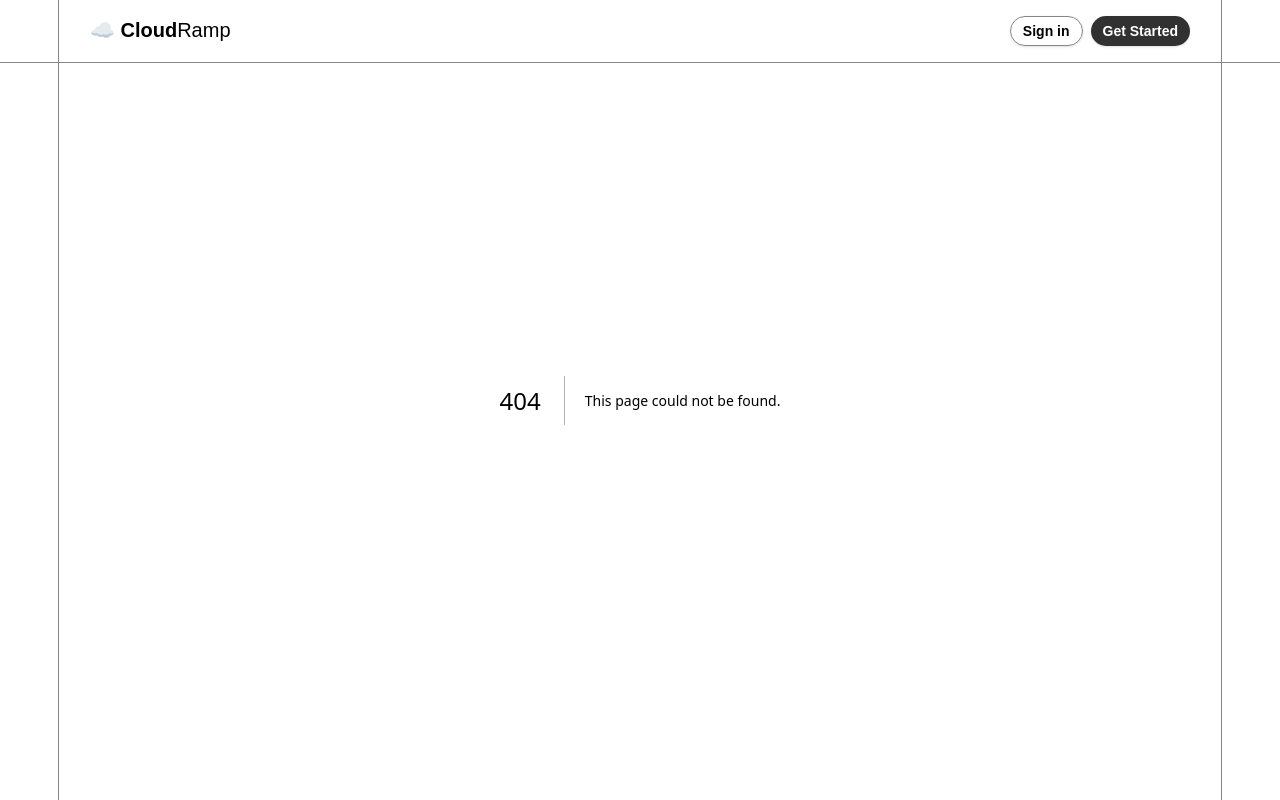
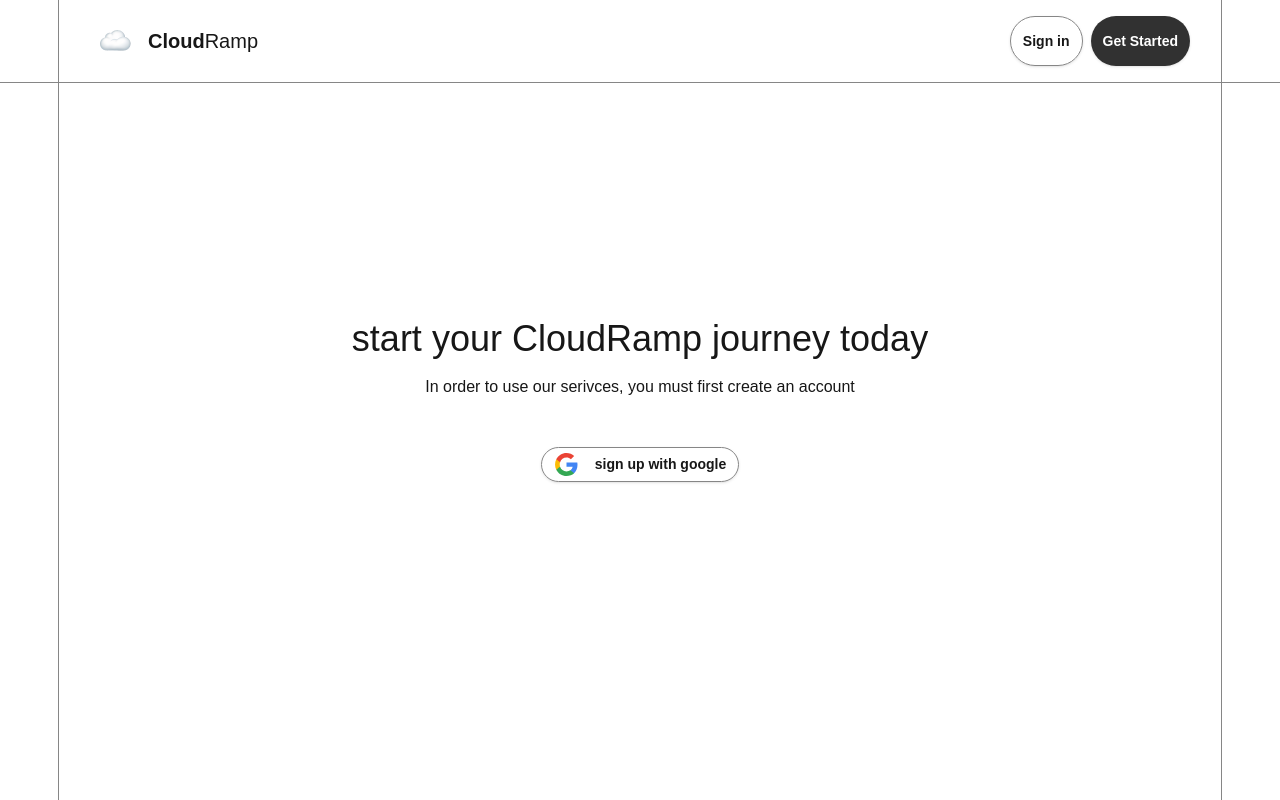
Before and after one commit to Cloud-RAMP/cloud-ramp-frontend, a Next.js app: page /signup in a window 1280 px wide. Before the commit this address had no page. Built offline with nearby package versions, Linux system fonts and the light colour scheme.

Commit message:
feat: add signup page

```diff
--- a/app/layout.tsx
+++ b/app/layout.tsx
@@ -26,9 +26,9 @@
 }>) {
     return (
         <html lang="en">
-            <link rel="icon" href="https://avatars.githubusercontent.com/u/260287700?s=200&v=4" />
+            <link rel="icon" href="/logo.png" />
             <body className={`${geistSans.variable} ${geistMono.variable} antialiased`}>
-                    <div className="w-[calc(var(--capped-width)+4rem)] h-screen fixed border-x border-outline left-1/2 -translate-x-1/2"></div>
+                    <div className="w-[calc(var(--capped-width)+4rem)] h-screen fixed border-x border-outline left-1/2 -translate-x-1/2 z-[-1]"></div>
                     <Header />
                     <div className="max-w-capped-width mx-auto font-geist-sans">
                         {children}
--- /dev/null
+++ b/app/signup/page.tsx
@@ -0,0 +1,29 @@
+import Button from "@/components/Button";
+import Body from "@/components/text/Body";
+import HStack from "@/components/layout/HStack";
+import VStack from "@/components/layout/VStack";
+import Heading from "@/components/text/Heading";
+import Image from "next/image";
+
+export default function Signup() {
+    return (
+        <VStack className="justify-center h-screen" gap="gap-12">
+            <VStack>
+                <Heading>
+                    start your CloudRamp journey today
+                </Heading>
+                <Body>
+                    In order to use our serivces, you must first create an account
+                </Body>
+            </VStack>
+            <Button>
+                <HStack>
+                <Image src="/google_logo.svg" alt="Google logo" width={25} height={25} />
+                <div>
+                sign up with google
+                </div>
+                </HStack>
+            </Button>
+        </VStack>
+    )
+}
--- a/components/Button.tsx
+++ b/components/Button.tsx
@@ -1,15 +1,15 @@
 type ButtonProps = {
-    label: string;
+    children: React.ReactNode;
     color?: "light" | "dark";
     onClick?: () => void;
 };
 
-export default function Button({ label, color = "light", onClick }: ButtonProps) {
-       let buttonClass = "px-3 py-1 border rounded-full shadow-sm cursor-pointer font-semibold text-sm antialiased";
+export default function Button({ children, color = "light", onClick }: ButtonProps) {
+    let buttonClass = "px-3 py-1 border rounded-full shadow-sm cursor-pointer font-semibold text-sm antialiased select-none";
     if (color == "dark") {
-        buttonClass += " bg-dark text-white border-none"
+        buttonClass += " bg-dark text-white border-none";
     } else {
-        buttonClass += " border-outline"
+        buttonClass += " border-outline";
     }
 
     return (
@@ -17,7 +17,7 @@
             onClick={onClick}
             className={buttonClass}
         >
-            {label}
+            {children}
         </button>
     );
 }
--- a/components/Header.tsx
+++ b/components/Header.tsx
@@ -1,19 +1,25 @@
 import Image from "next/image";
 import Button from "./Button";
+import HStack from "./layout/HStack";
+import Link from "next/link";
 
 export default function Header() {
     return (
         <div className="w-full border-b border-outline py-4 px-12 fixed font-sans">
             <div className="max-w-capped-width flex justify-center mx-auto">
-            <div className="font-bold text-xl">
-                {/* <Image src="https://avatars.githubusercontent.com/u/260287700?s=400&u=9f28e6bc1265c5180dd2fa195850b32a8b167058&v=4" alt="logo" width="50" height="50" /> */}
-                ☁️ Cloud
-                <span className="font-normal">Ramp</span>
-            </div>
+            <Link href="/">
+                <HStack className="font-bold text-xl" gap="gap-2">
+                    <Image src="/logo.png" alt="logo" width="50" height="50" />
+                    <span>
+                        Cloud
+                        <span className="font-normal">Ramp</span>
+                    </span>
+                </HStack>
+            </Link>
             <div className="flex-1 flex justify-evenly"></div>
             <div className="flex gap-2">
-                <Button label="Sign in" />
-                <Button label="Get Started" color="dark" />
+                <Button children="Sign in" />
+                <Button children="Get Started" color="dark" />
             </div>
             </div>
         </div>
--- a/components/layout/HStack.tsx
+++ b/components/layout/HStack.tsx
@@ -2,15 +2,24 @@
   children: React.ReactNode;
   className?: string;
   gap?: string;
+  align?: "left" | "center" | "right";
 };
 
 export default function HStack({
   children,
   className = "",
   gap = "gap-4",
+  align = "center"
 }: HorizontalStackProps) {
+
+  const alignClasses = {
+    left: "text-left items-start",
+    center: "text-center items-center",
+    right: "text-right items-end",
+  };
+
   return (
-    <div className={`flex flex-row ${gap} ${className}`}>
+    <div className={`flex flex-row ${gap} ${alignClasses[align]} ${className}`}>
       {children}
     </div>
   );
```
Also changed, not shown: public/google_logo.svg (added), public/logo.png (added).
